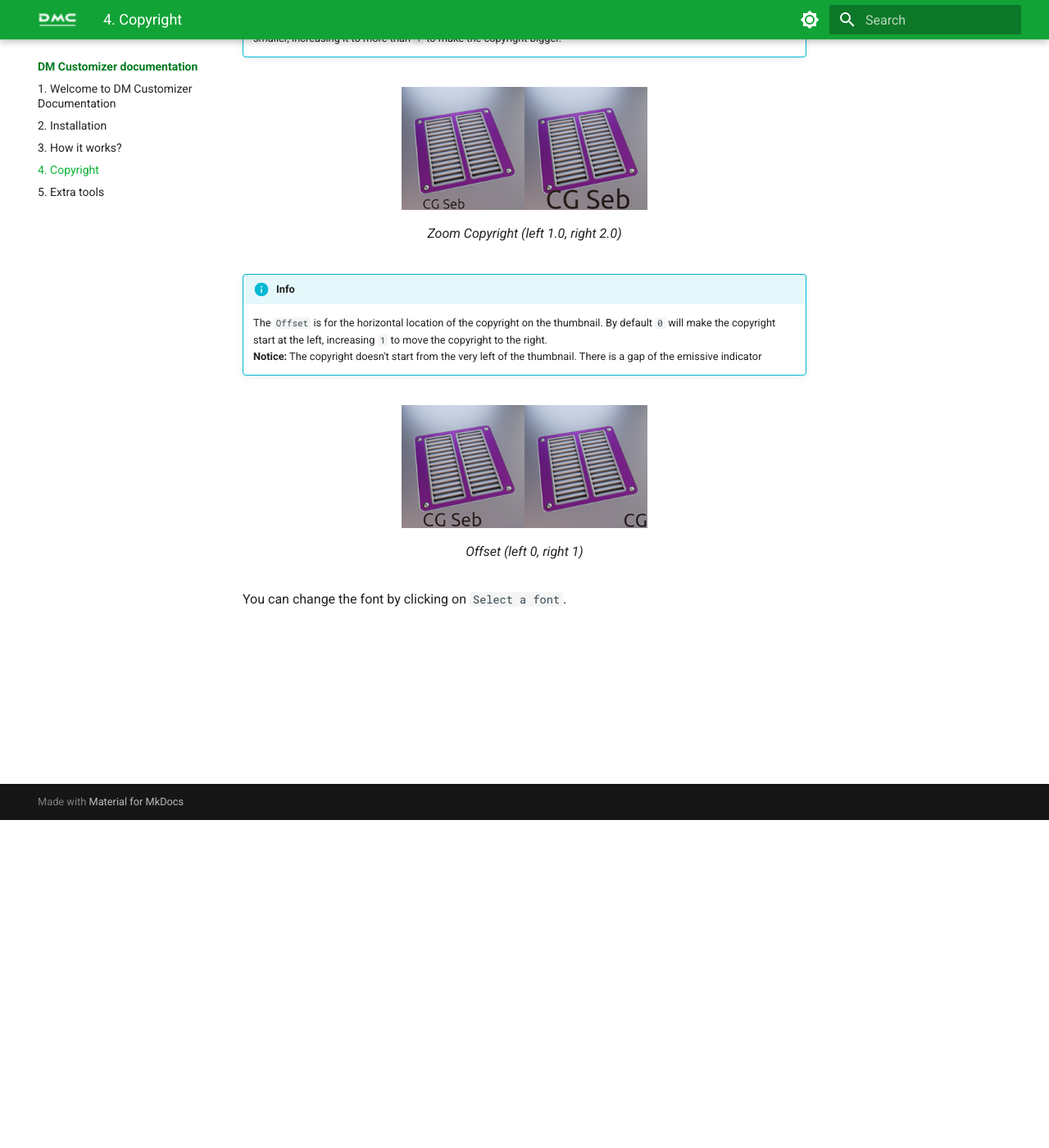
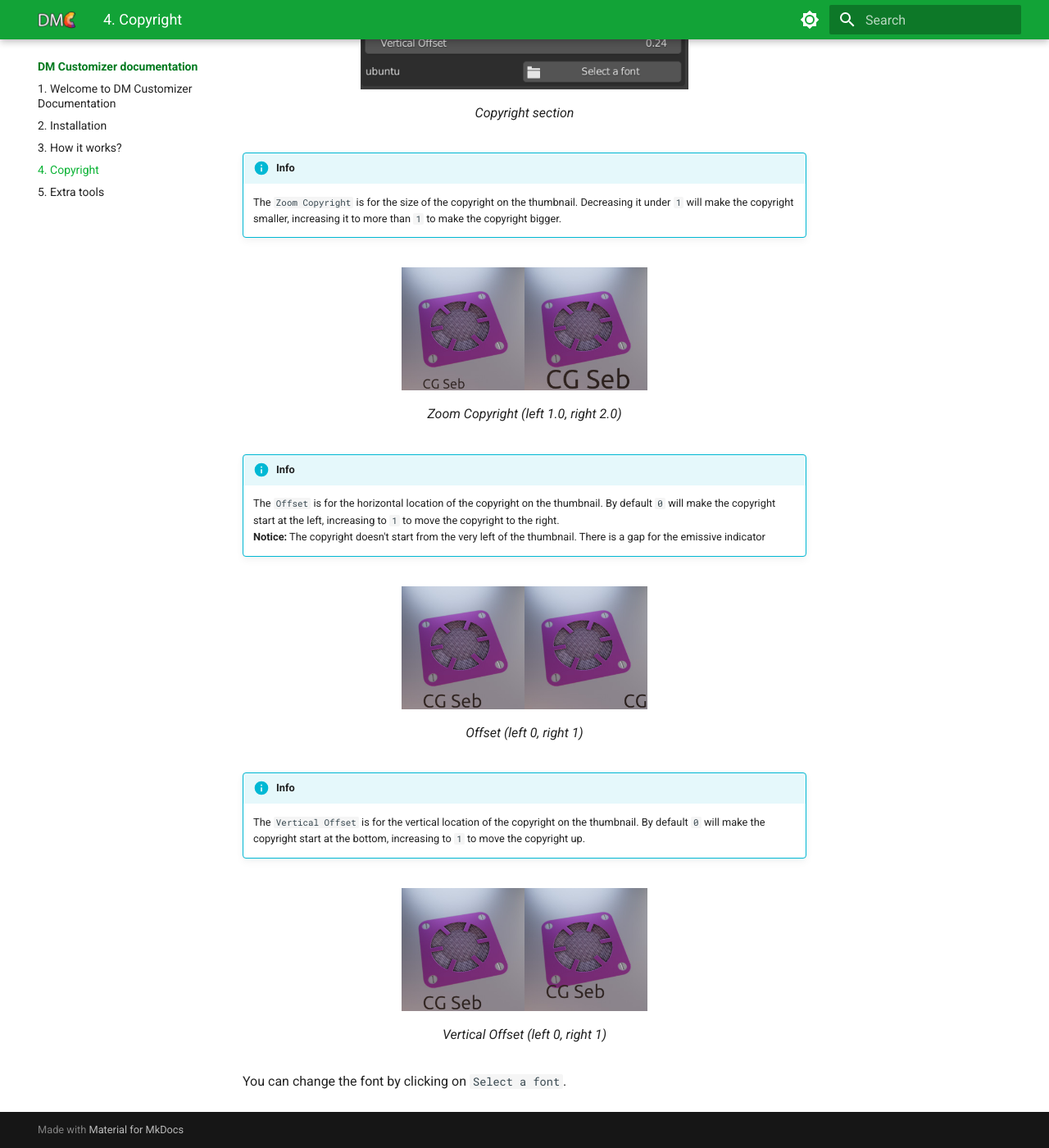
Before and after one commit to CGSeb/dm_customizer_doc, an MkDocs documentation site: the page built from docs/4.copyright.md, in a window 1280 px wide and 1400 px high, scrolled down 400 px. Shown: the whole window at 82% size. Built offline with MkDocs 1.6.1 and Material for MkDocs 9.7.7, drawn with Linux system fonts in a browser that asks for light colours; the version menu is left out.

```diff
--- a/docs/4.copyright.md
+++ b/docs/4.copyright.md
@@ -3,7 +3,7 @@ In the DM Customizer interface, there is a `Copyright` section. If you put a tex
 thumbnail during the next bake.
 
 <figure markdown>
-  ![Image title](images/copyrightSection.png){ width="400" }
+  ![Image title](images/CopyrightSection.png){ width="400" }
   <figcaption>Copyright section</figcaption>
 </figure>
 
@@ -18,12 +18,21 @@ thumbnail during the next bake.
 
 !!! info
     The `Offset` is for the horizontal location of the copyright on the thumbnail. By default `0` will make the copyright start at the left,
-    increasing `1` to move the copyright to the right.<br>
-    **Notice:** The copyright doesn't start from the very left of the thumbnail. There is a gap of the emissive indicator
+    increasing to `1` to move the copyright to the right.<br>
+    **Notice:** The copyright doesn't start from the very left of the thumbnail. There is a gap for the emissive indicator
 
 <figure markdown>
   ![Image title](images/OffsetCopyright.jpg){ width="300" }
   <figcaption>Offset (left 0, right 1)</figcaption>
 </figure>
 
+!!! info
+    The `Vertical Offset` is for the vertical location of the copyright on the thumbnail. By default `0` will make the copyright start at the bottom,
+    increasing to `1` to move the copyright up.<br>
+
+<figure markdown>
+  ![Image title](images/VerticalOffsetCopyright.jpg){ width="300" }
+  <figcaption>Vertical Offset (left 0, right 1)</figcaption>
+</figure>
+
 You can change the font by clicking on `Select a font`.
--- a/docs/requirements.txt
+++ b/docs/requirements.txt
@@ -1,2 +1 @@
 mkdocs-material
-mike
--- a/mkdocs.yml
+++ b/mkdocs.yml
@@ -1,8 +1,8 @@
 site_name: DM Customizer documentation
 theme:
   name: material
-  favicon: images/DMCLogo.png
-  logo: images/DMCLogo.png
+  favicon: images/DMCLogoTransparent.png
+  logo: images/DMCLogoTransparent.png
   palette:
     # Palette toggle for light mode
     - media: "(prefers-color-scheme: light)"
@@ -29,7 +29,3 @@ markdown_extensions:
   - attr_list
 extra_css:
   - stylesheets/extra.css
-
-extra:
-  version:
-    provider: mike
```
Also changed, not shown: docs/3.howItWorks.md (+10 -6 lines), docs/5.extraTools.md (+3 -1 lines), docs/index.md (+5 -0 lines), docs/images/CopyrightSection.png, docs/images/DMCLogo.png (deleted), docs/images/DMCLogoTransparent.png (added), docs/images/DMCusNPanel.png, docs/images/MainPresentation.png (added), docs/images/OffsetCopyright.jpg, docs/images/VerticalOffsetCopyright.jpg (added), docs/images/ZoomCopyright.jpg.
